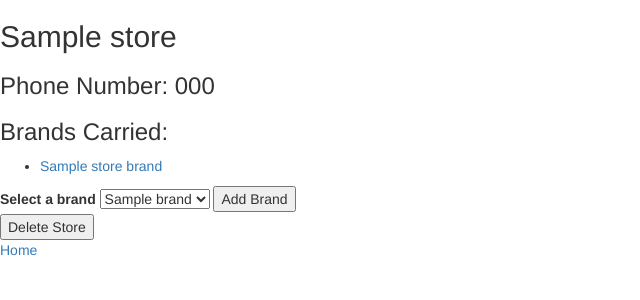
After one commit to marywarrington/shoes-php-code-review, a PHP site: template views/store.html.twig in a window 1280 px wide. The commit adds this page. Shown: the top 300 px of the page, without its empty margins (0-640 px from the left). Run offline with PHP 8.4, Linux system fonts and the light colour scheme; the template is opened without the code that fills it: most values are stand-ins (such as "Sample title", 1, 10 or a date in 2020); some libraries are stand-ins or nearby versions.

Commit message:
Add store.html.twig and route

```diff
--- /dev/null
+++ b/views/store.html.twig
@@ -0,0 +1,36 @@
+<!DOCTYPE html>
+<html>
+    <head>
+        {% include '/includes/head.html.twig' %}
+    </head>
+    <body>
+        <h2>{{ store.getStoreName }}</h2>
+        <h3>Phone Number: {{ store.getStorePhone }}</h3>
+        <h3>Brands Carried:</h3>
+        <ul>
+            {% if store_brands is not empty %}
+            {% for store_brand in store_brands %}
+                <li><a href="/brands/{{ store_brand.getId }}">{{ store_brand.getBrandName }}</a></li>
+            {% endfor %}
+            {% else %}
+                <h3>No brands yet!</h3>
+            {% endif %}
+        </ul>
+        <form action="/{{ store.getId }}/add_brand" method="post">
+            <input type="hidden" name="store_name" value="{{ store.getId }}">
+            <label>Select a brand</label>
+            <select name="id" type="text">
+                {% for brand in brands %}
+                    <option value="{{ brand.getId }}"> {{ brand.getName }} </option>
+                {% endfor %}
+            </select>
+            <button type="submit">Add Brand</button>
+        </form>
+        <!--ADD EDIT COURSE FEATURE-->
+        <form action='/{{ store.getId }}/delete_store' method='post'>
+            <input name="_method" type="hidden" value="delete">
+            <button type='submit'>Delete Store</button>
+        </form>
+        <a href="/">Home</a>
+    </body>
+</html>
```
Also changed, not shown: app/app.php (+9 -0 lines).
